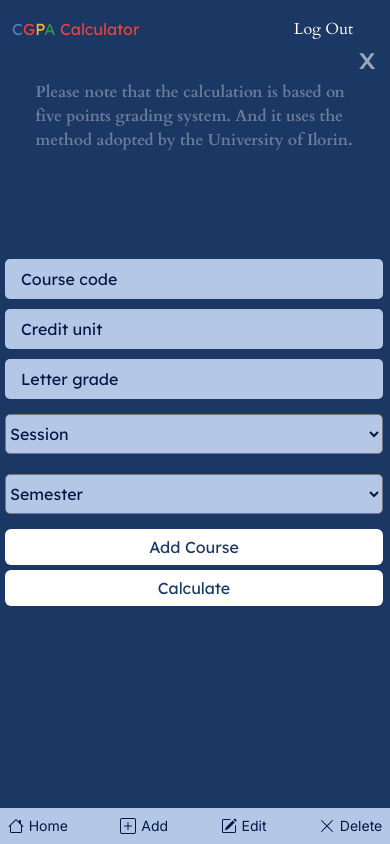
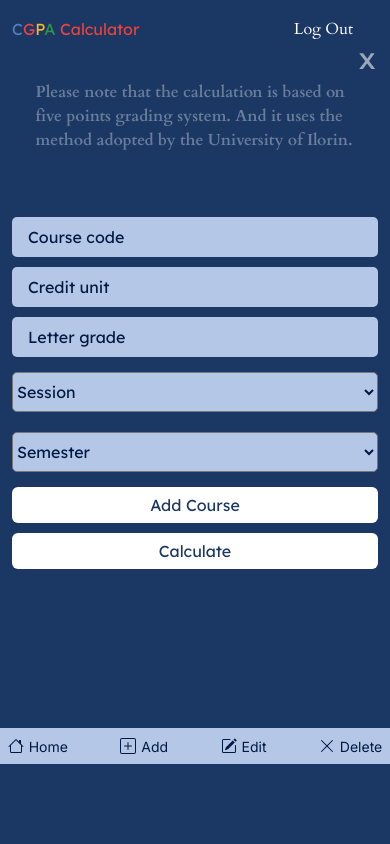
Before and after one commit to LmOpe/cgpa-calculator, a Flask app: page /add in a window 390 px wide. Run offline with Flask 3, Linux system fonts and the light colour scheme; the visitor is signed in with stand-in values (Sample User, id 1); parts of the project's set-up code (start-up, migrations or seed data) failed here and were passed over; some libraries are stand-ins or nearby versions.

Commit message:
Fixed main container padding

```diff
--- a/static/styles.css
+++ b/static/styles.css
@@ -6,9 +6,9 @@ body {
   background-color: #1b3764;
   color: #fff;
   display: flex;
+  gap: 154px;
   height: 100vh;
   flex-direction: column;
-  justify-content: space-between;
   position: relative;
   scrollbar-width: none;
 }
@@ -78,10 +78,6 @@ footer {
   bottom: 0;
   position: sticky;
   width: 100%;
-}
-
-main.container-fluid {
-  padding-left: 0;
 }
 
 @keyframes fade {
@@ -383,6 +379,17 @@ footer :not(.bi) .ref {
     width: 90%;
     left: 5%;
   }
+
+  .center-elem {
+    display: flex;
+    justify-content: center;
+    align-items: center;
+    flex-direction: column;
+  }
+
+  .w-100 {
+    width: 100%;
+  }
 }
 
 @media (max-width: 425px) {
--- a/templates/add.html
+++ b/templates/add.html
@@ -5,11 +5,11 @@ Add Course
 {% endblock %}
 
 {% block main %}
-<form action="/add" method="post">
+<form class="center-elem action="/add" method="post">
     <input class="add" type="text" {% if course_code %} value="{{ course_code }}" {% endif %} name="course_Code" autocomplete="off" placeholder="Course code">
     <input class="add" type="text" {% if credit_unit %} value="{{ credit_unit }}" {% endif %} name="credit_unit" autocomplete="off" placeholder="Credit unit">
     <input class="add" type="text" {% if letter_grade %} value="{{ letter_grade }}" {% endif %} name="letter_grade" autocomplete="off" placeholder="Letter grade">
-    <div>
+    <div class="center-elem w-100">
         <select class="session" name="session">
             <option selected disabled>Session</option>
             {% for session in sessions %}
@@ -27,7 +27,7 @@ Add Course
         <button class="btn btn-primary" type="submit">Add Course</button>
     </div>
 </form>
-<div>
+<div class="center-elem">
     <a class="sbmtBtn" href="/">
         <button class="btn btn-primary">Calculate</button>
     </a>
```
